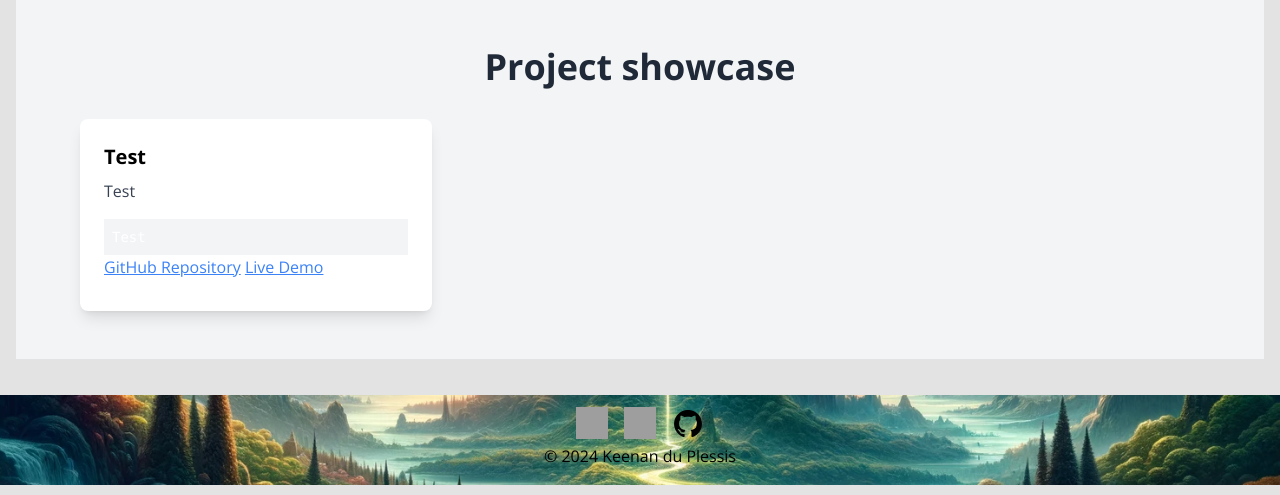
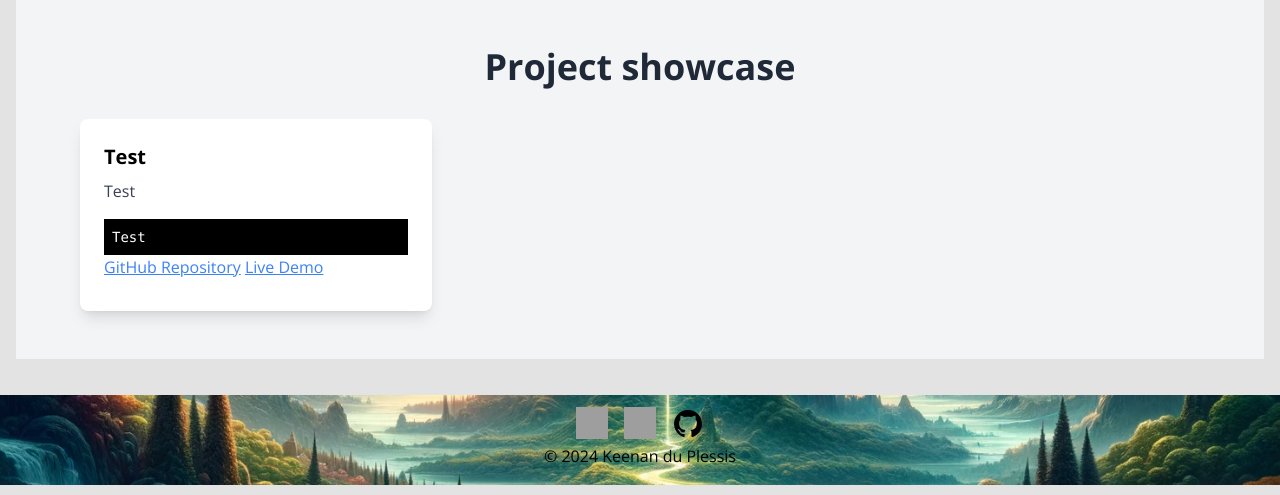
Before and after one commit to Keeks87/Portfolio_site_deploy, a Django app: page /projects/ in a window 1280 px wide. Shown: the part 137-632 px from the top of the page. Run offline with Django 4.2, Linux system fonts and the light colour scheme; data comes from the database, SQL or seed files in the repository; some libraries are stand-ins or nearby versions; grey boxes are pictures that could not be loaded.

Commit message:
Update styling

```diff
--- a/portfolio/templates/portfolio/projects.html
+++ b/portfolio/templates/portfolio/projects.html
@@ -23,7 +23,7 @@
 
                                 <!-- Code snippet (if applicable) -->
                                 {% if project.code_snippet %}
-                                    <pre><code class="bg-gray-100 p-2 text-sm">{{ project.code_snippet }}</code></pre>
+                                    <pre><code class="p-2 text-sm">{{ project.code_snippet }}</code></pre>
                                 {% endif %}
 
                                 <!-- GitHub link (if applicable) -->
```
